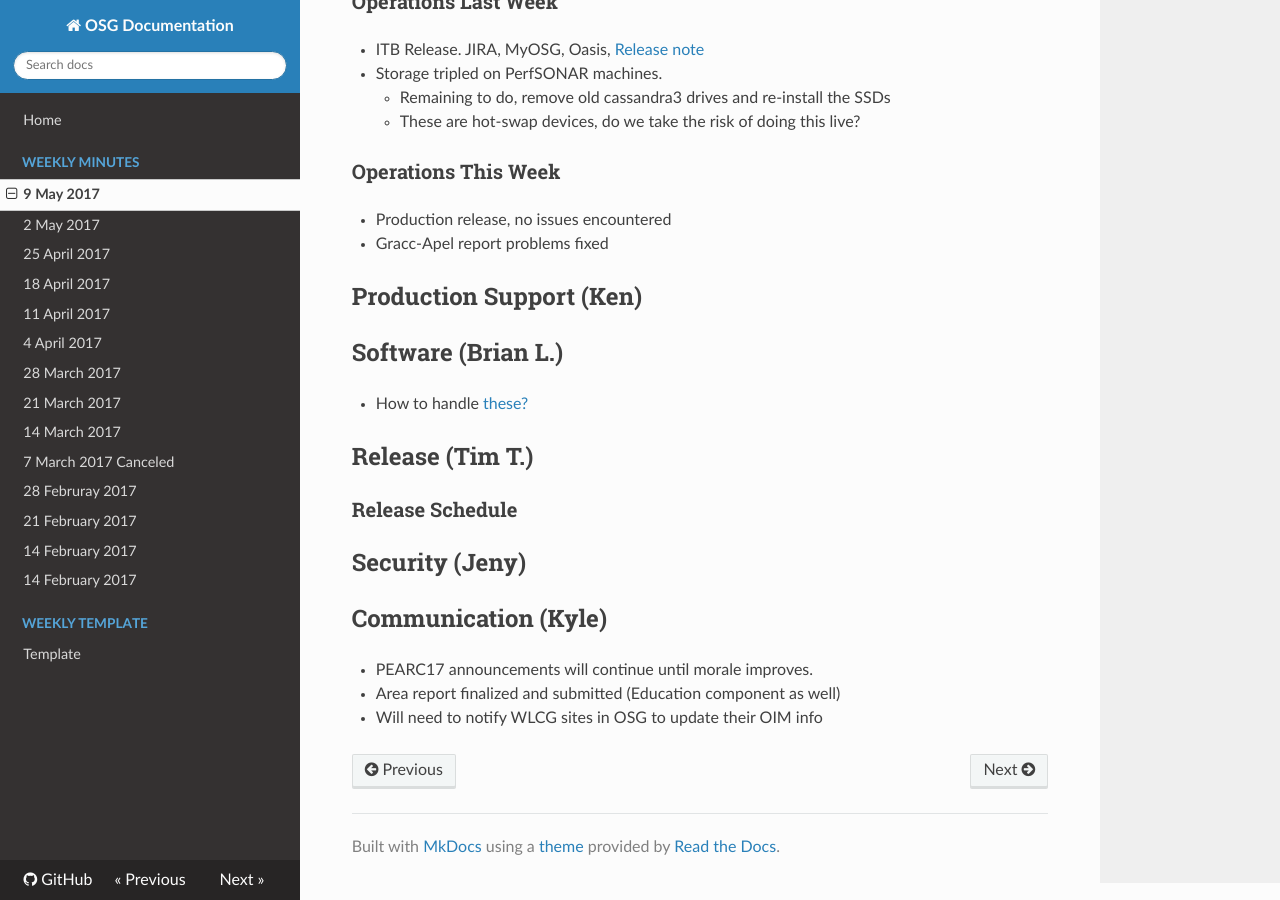
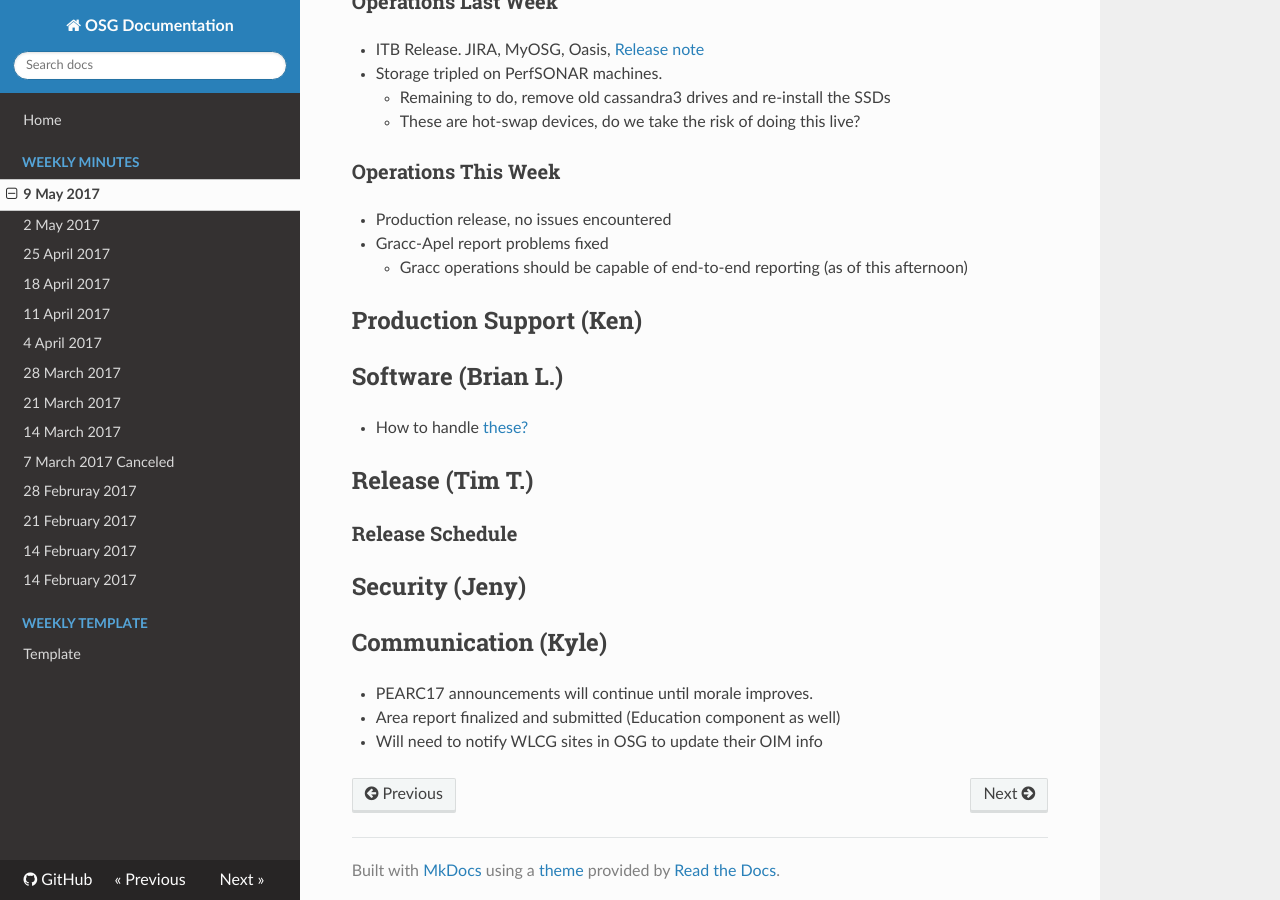
Before and after one commit to zsshah/production, an MkDocs documentation site: the page built from docs/WeeklyMinutes/09May2017.md, in a window 1280 px wide and 900 px high, scrolled down 1811 px. Built offline with MkDocs 1.6.1, drawn with Linux system fonts in a browser that asks for light colours; nearby versions of some CDN libraries; old or Windows-style settings are respelled for this version of MkDocs.

Commit message:
Update 09May2017.md

```diff
--- a/docs/WeeklyMinutes/09May2017.md
+++ b/docs/WeeklyMinutes/09May2017.md
@@ -32,6 +32,7 @@
 ### Operations This Week
    * Production release, no issues encountered
    * Gracc-Apel report problems fixed
+      * Gracc operations should be capable of end-to-end reporting (as of this afternoon)
 
 ## Production Support (Ken)
 
```
